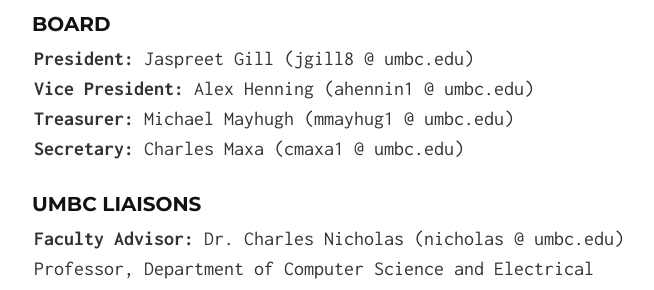
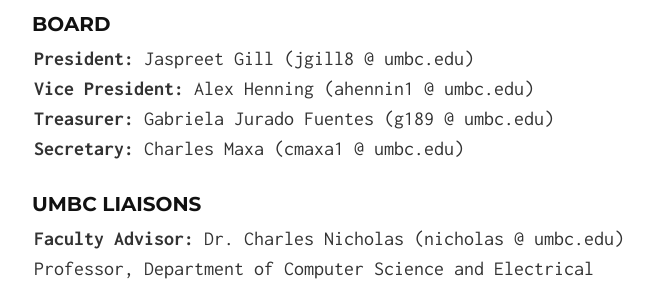
Before and after one commit to UMBCCyberDawgs/umbccyberdawgs.github.io, a Jekyll site: the page built from index.md, in a window 1280 px wide and 900 px high, scrolled down 4914 px. Shown: the part 152-442 px from the top of the window, without its empty margins (286-940 px from the left). Built offline with Jekyll 4.4.1, drawn with Linux system fonts in a browser that asks for light colours; our own code applies the rules of GitHub Pages for plain Markdown files.

Commit message:
Update index.md to reflect new treasurer

```diff
--- a/index.md
+++ b/index.md
@@ -206,7 +206,7 @@ Some of our club members try out for and compete together on a collegiate cyber
 
 **President:** Jaspreet Gill (jgill8 @ umbc.edu)
 **Vice President:**  Alex Henning (ahennin1 @ umbc.edu)
-**Treasurer:** Michael Mayhugh (mmayhug1 @ umbc.edu)
+**Treasurer:** Gabriela Jurado Fuentes (g189 @ umbc.edu)
 **Secretary:** Charles Maxa (cmaxa1 @ umbc.edu)
 
 ### UMBC Liaisons
```
